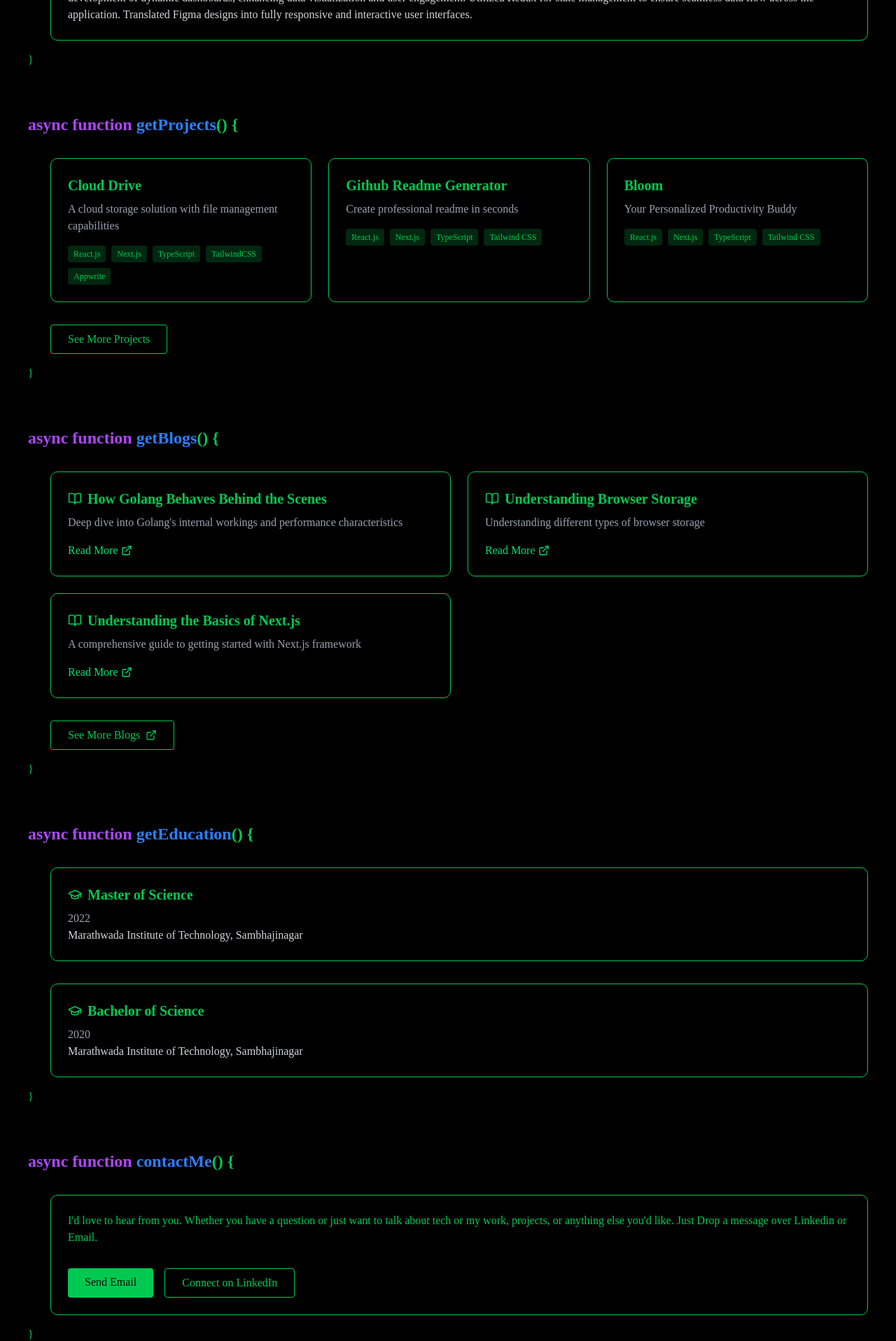
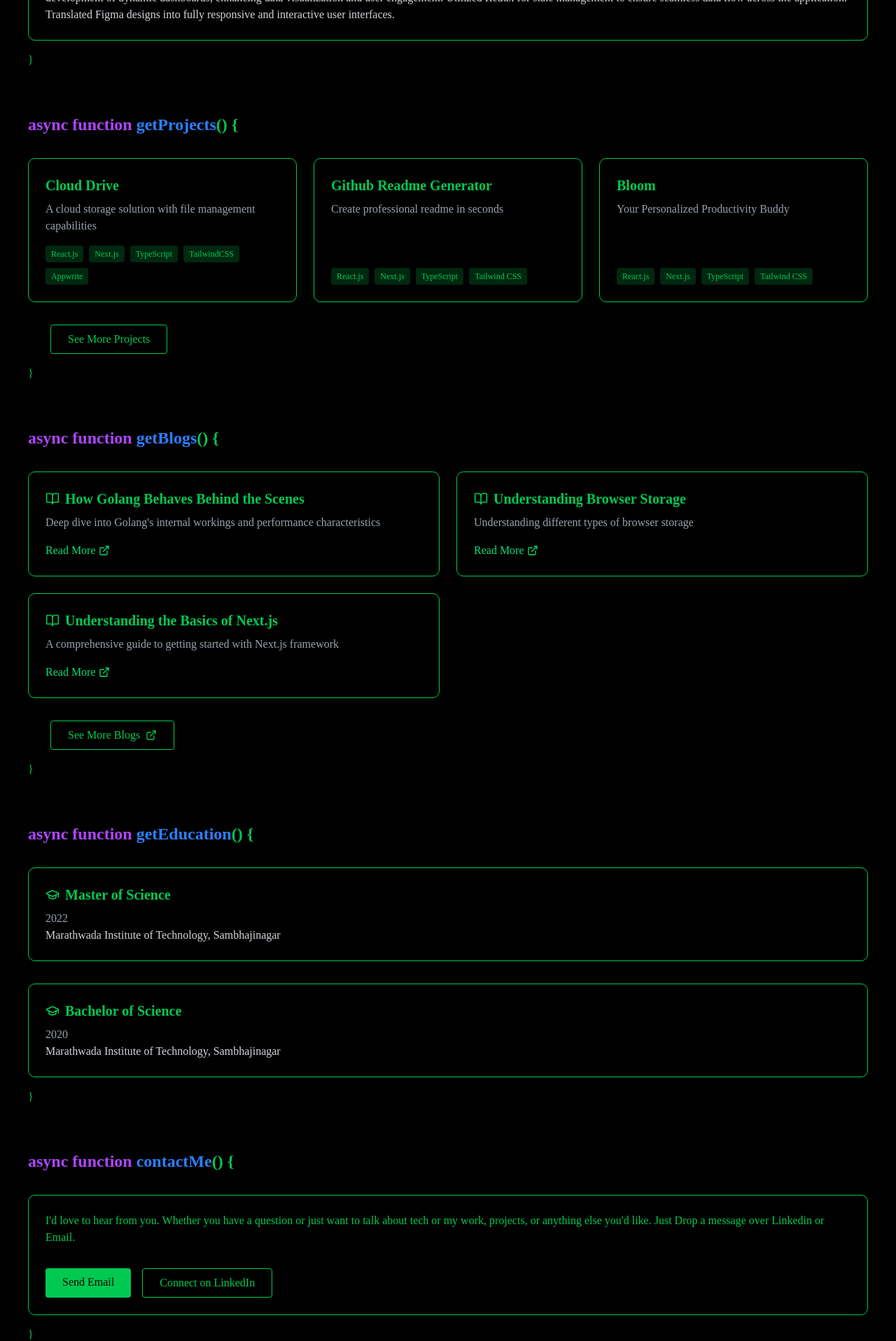
Before and after one commit to AshwiniParaye1/Ashwini-Portfolio, a Next.js app: page / in a window 1280 px wide. Shown: the part 880-2797 px from the top of the page at 70% size. Built offline with nearby package versions, Linux system fonts and the light colour scheme; a web font is replaced by a local one.

Commit message:
fixed layout

```diff
--- a/app/page.tsx
+++ b/app/page.tsx
@@ -144,7 +144,7 @@ export default function Home() {
           <span className="text-purple-500">const</span>{" "}
           <span className="text-blue-500">experience</span>= {"{"}
         </h2>
-        <div className="ml-8 space-y-6">
+        <div className=" space-y-6">
           <div className="border border-green-500 p-6 rounded-lg">
             <div className="flex items-center gap-2 mb-2">
               <Briefcase className="w-5 h-5" />
@@ -194,7 +194,7 @@ export default function Home() {
           <span className="text-purple-500">async function</span>{" "}
           <span className="text-blue-500">getProjects</span>() {"{"}
         </h2>
-        <div className="grid grid-cols-1 md:grid-cols-2 lg:grid-cols-3 gap-6 ml-8">
+        <div className="grid grid-cols-1 md:grid-cols-2 lg:grid-cols-3 gap-6 ">
           {projects.map((project, index) => (
             <div
               key={index}
@@ -205,8 +205,11 @@ export default function Home() {
                 rel="noopener noreferrer"
                 target="_blank"
               >
+                <div className="flex flex-col h-full justify-between">
+                  <div>
                     <h3 className="text-xl font-bold mb-2">{project.title}</h3>
                     <p className="text-gray-400 mb-4">{project.description}</p>
+                  </div>
                   <div className="flex flex-wrap gap-2">
                     {project.tech.map((tech, techIndex) => (
                       <span
@@ -216,7 +219,8 @@ export default function Home() {
                         {tech}
                       </span>
                     ))}
-                </div>{" "}
+                  </div>
+                </div>
               </Link>
             </div>
           ))}
@@ -238,7 +242,7 @@ export default function Home() {
           <span className="text-purple-500">async function</span>{" "}
           <span className="text-blue-500">getBlogs</span>() {"{"}
         </h2>
-        <div className="grid grid-cols-1 md:grid-cols-2 gap-6 ml-8">
+        <div className="grid grid-cols-1 md:grid-cols-2 gap-6">
           {blogs.map((blog, index) => (
             <div
               key={index}
@@ -279,7 +283,7 @@ export default function Home() {
           <span className="text-purple-500">async function</span>{" "}
           <span className="text-blue-500">getEducation</span>() {"{"}
         </h2>
-        <div className="ml-8 mb-8">
+        <div className="mb-8">
           <div className="border border-green-500 p-6 rounded-lg">
             <div className="flex items-center gap-2 mb-2">
               <GraduationCap className="w-5 h-5" />
@@ -291,7 +295,7 @@ export default function Home() {
             </p>
           </div>
         </div>
-        <div className="ml-8">
+        <div className="">
           <div className="border border-green-500 p-6 rounded-lg">
             <div className="flex items-center gap-2 mb-2">
               <GraduationCap className="w-5 h-5" />
@@ -312,7 +316,7 @@ export default function Home() {
           <span className="text-purple-500">async function</span>{" "}
           <span className="text-blue-500">contactMe</span>() {"{"}
         </h2>
-        <div className="ml-8 border border-green-500 p-6 rounded-lg">
+        <div className="border border-green-500 p-6 rounded-lg">
           <p className="mb-8">
             I&apos;d love to hear from you. Whether you have a question or just
             want to talk about tech or my work, projects, or anything else
--- a/app/projects/page.tsx
+++ b/app/projects/page.tsx
@@ -14,7 +14,6 @@ const allProjects = [
       "React.js",
       "JavaScript",
       "Clerk",
-      "Neon",
       "Drizzle",
       "Gemini AI"
     ],
@@ -93,8 +92,11 @@ export default function Projects() {
             className="border border-green-500 p-6 rounded-lg hover:bg-green-500/5 transition-colors"
           >
             <Link href={project.link} rel="noopener noreferrer" target="_blank">
+              <div className="flex flex-col h-full justify-between">
+                <div>
                   <h3 className="text-xl font-bold mb-2">{project.title}</h3>
                   <p className="text-gray-400 mb-4">{project.description}</p>
+                </div>
                 <div className="flex flex-wrap gap-2">
                   {project.tech.map((tech, techIndex) => (
                     <span
@@ -104,6 +106,7 @@ export default function Projects() {
                       {tech}
                     </span>
                   ))}
+                </div>
               </div>
             </Link>
           </div>
```
Lines whose indentation alone changed are shown as unchanged.
